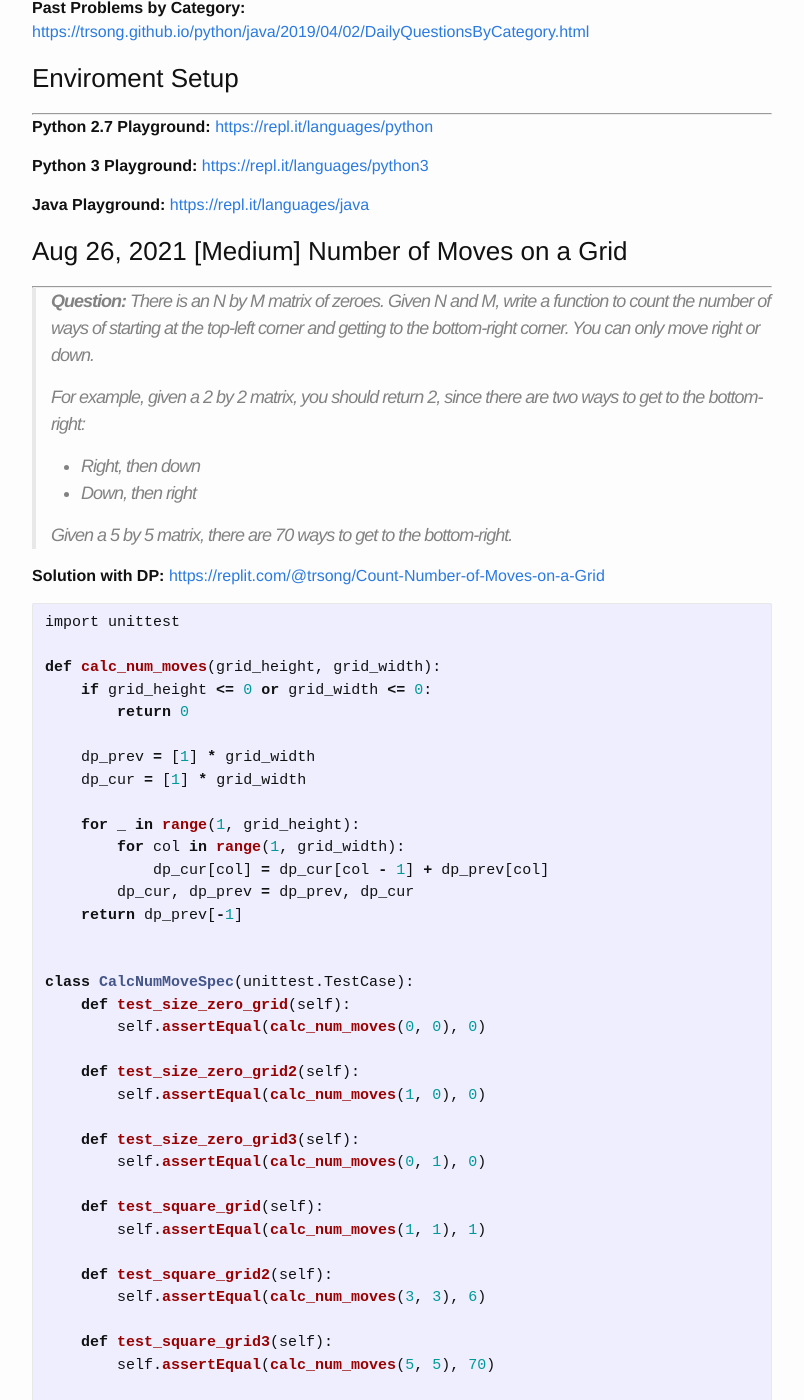
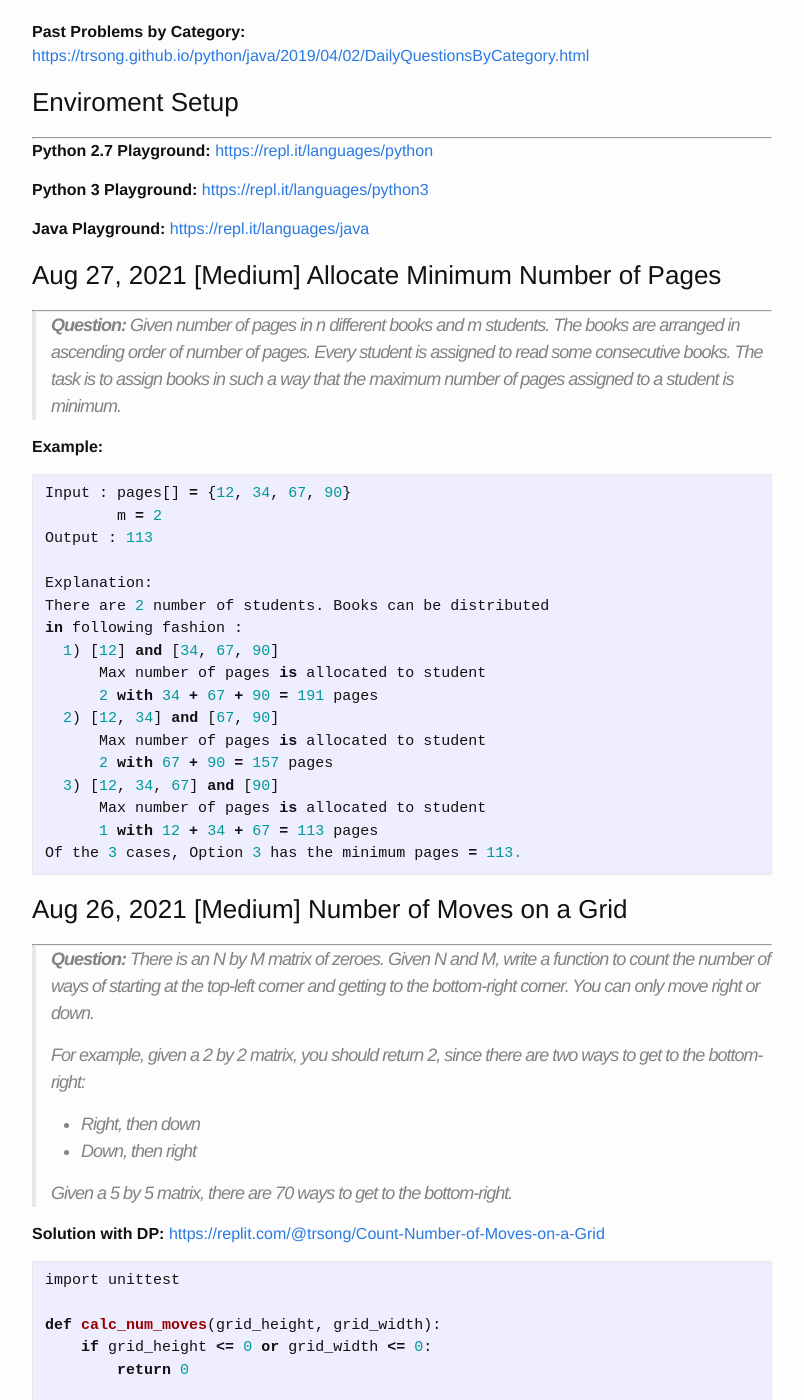
Before and after one commit to trsong/trsong.github.io, a Jekyll site: the page built from _posts/2021-08-01-DailyQuestionsAug.md, in a window 1280 px wide and 1400 px high, scrolled down 954 px. Shown: the whole window, without its empty margins (238-1042 px from the left). Built offline with Jekyll 4.4.1, drawn with Linux system fonts in a browser that asks for light colours; some of the changed text lies outside the part shown.

Commit message:
Add Aug 27 question

````diff
--- a/_posts/2021-08-01-DailyQuestionsAug.md
+++ b/_posts/2021-08-01-DailyQuestionsAug.md
@@ -20,6 +20,31 @@ categories: Python/Java
 
 **Java Playground:** [https://repl.it/languages/java](https://repl.it/languages/java)
 
+
+### Aug 27, 2021 \[Medium\] Allocate Minimum Number of Pages
+---
+> **Question:** Given number of pages in n different books and m students. The books are arranged in ascending order of number of pages. Every student is assigned to read some consecutive books. The task is to assign books in such a way that the maximum number of pages assigned to a student is minimum.
+
+**Example:**
+```py
+Input : pages[] = {12, 34, 67, 90}
+        m = 2
+Output : 113
+
+Explanation:
+There are 2 number of students. Books can be distributed
+in following fashion :
+  1) [12] and [34, 67, 90]
+      Max number of pages is allocated to student
+      2 with 34 + 67 + 90 = 191 pages
+  2) [12, 34] and [67, 90]
+      Max number of pages is allocated to student
+      2 with 67 + 90 = 157 pages
+  3) [12, 34, 67] and [90]
+      Max number of pages is allocated to student
+      1 with 12 + 34 + 67 = 113 pages
+Of the 3 cases, Option 3 has the minimum pages = 113.
+```
 
 ### Aug 26, 2021 \[Medium\] Number of Moves on a Grid
 ---
````
